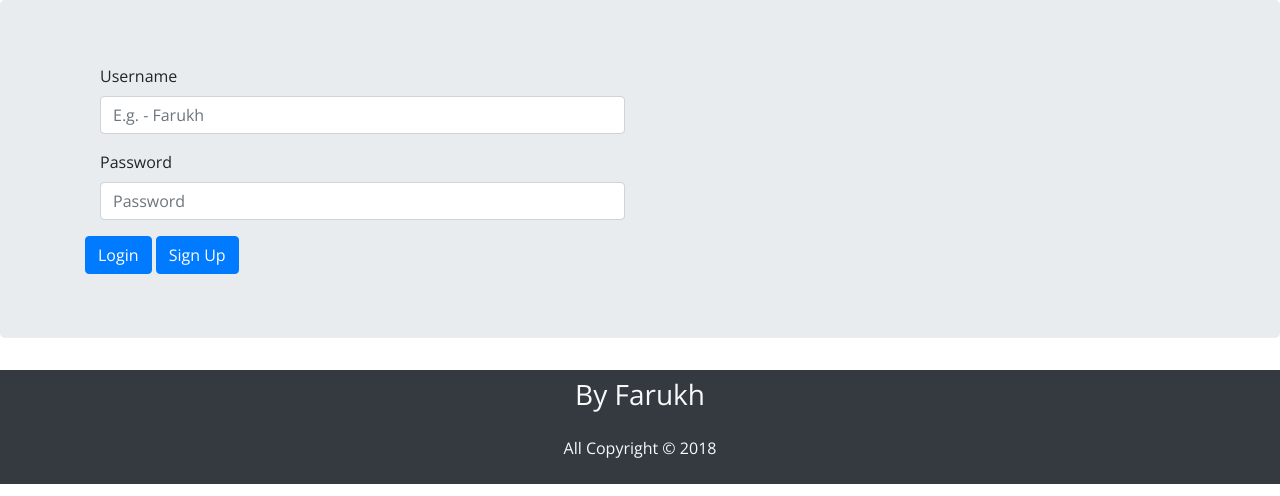
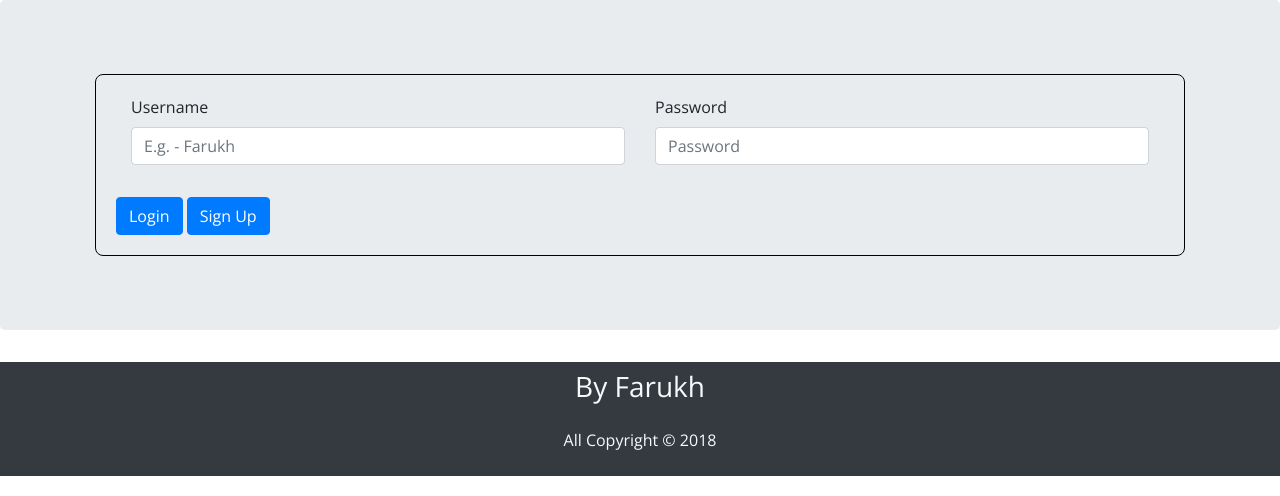
Before and after one commit to Farukh1x95/hotel, a PHP site: page /login.php in a window 1280 px wide. Shown: the part 72-568 px from the top of the page. Run offline with PHP 8.4, Linux system fonts and the light colour scheme; some libraries are stand-ins or nearby versions.

Commit message:
Form changes

```diff
--- a/login.php
+++ b/login.php
@@ -11,22 +11,37 @@ include("header.php");
 
 <body>
     <style>
+        .setting{
+            margin: 10px;
+            display: flex;
+            flex-wrap: wrap;
+            border: 1px solid black;
+            border-radius: 8px;
+            padding: 20px;
 
+        }
+        .button-set{
+            align-items: center;
+        }
     </style>
     <div class="jumbotron">
         <div class="container">
             <form name="UserAuth" action="validation.php" method="post" onsubmit="return Form()">
+                <div class="setting">
                     <div class="form-group col-md-6">
                         <label for="#">Username</label>
-                    <input type="username" class="form-control" id="inputName" placeholder="E.g. - Farukh">
+                        <input type="text" class="form-control" name="username" id="inputName" placeholder="E.g. - Farukh">
                         <p id="hint1"></p>
                     </div>
                     <div class="form-group col-md-6">
                         <label for="#">Password</label>
-                    <input type="password" class="form-control" id="Pswd" placeholder="Password">
+                        <input type="text" class="form-control" name="password" id="Pswd" placeholder="Password">
                     </div>
-                <button type="submit" name="login" class="btn btn-primary">Login</button>
+                    <div class="button-set">
+                        <button name="login" class="btn btn-primary">Login</button>
                         <button class="btn btn-primary"><a style="color:white;" href="add-hotel.php">Sign Up</a></button>
+                    </div>
+                </div>
             </form>
         </div>
     </div>
--- a/validation.php
+++ b/validation.php
@@ -4,10 +4,9 @@ include("header.php");
 $sql = "SELECT * FROM user";
 $result = mysqli_query($conn,$sql);
 $data =  mysqli_fetch_assoc($result);
-print_r($data);
+//print_r($data);
   $user =  $data["username"];
   $pwrd =  $data["password"];
-
 if(isset($_POST['login'] )) {
     $username = $_POST['username'];
     $password = $_POST['password'];
```
Lines whose indentation alone changed are shown as unchanged.
